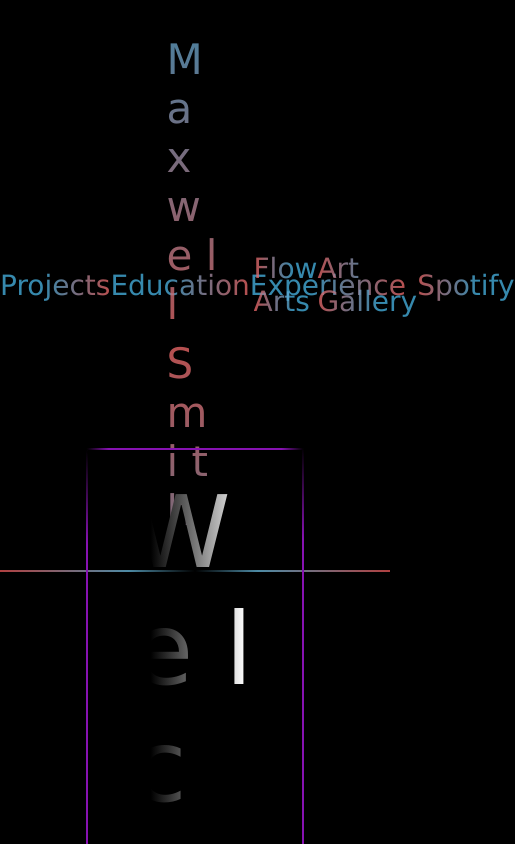
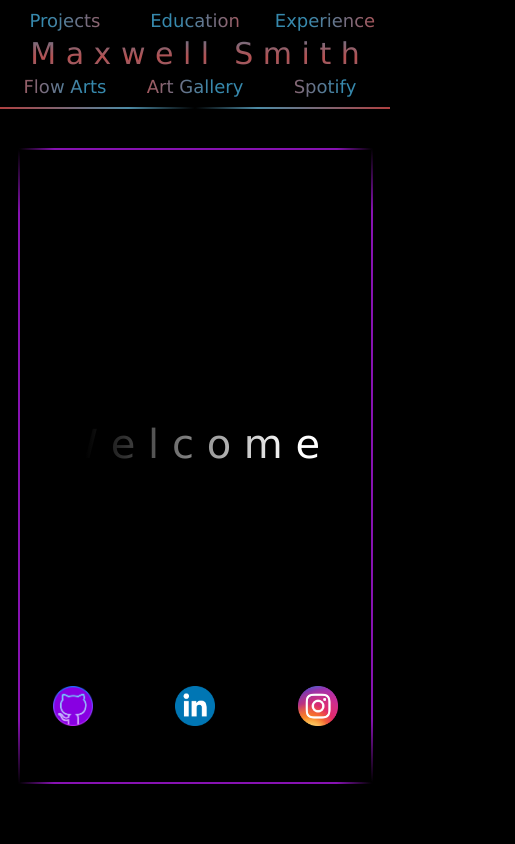
Before and after one commit to mxwllsmth/maxsmith, a React (Create React App) app: page / in a window 390 px wide. Shown: the top 844 px of the page, 515 px wide, since content can reach past the window. Built offline with nearby package versions, Linux system fonts and the light colour scheme.

Commit message:
Added mobile friendly css to landing page

```diff
--- a/src/components/Header.js
+++ b/src/components/Header.js
@@ -14,7 +14,7 @@ function Header() {
           </div>
           <Link to="/" id="name">
             <h1 id="max">M a x w e l l</h1>
-            <h1 id="max">S m i t h</h1>
+            <h1 id="smith">S m i t h</h1>
           </Link>
           <div id="headerRight">
             <Link to="Flow" id="header-nav" className="animate-right">Flow Arts</Link>
--- a/src/components/Home.js
+++ b/src/components/Home.js
@@ -11,10 +11,10 @@ const Home = props => {
         <h1 id="welcome">W e l c o m e</h1>
         <div id="homeAbout">
           <p className="gimmeMainSpace smallLine">I'm a former philosophy student and coach turned software developer, an artist, and a music lover.</p>
-          <p className="gimmeMainSpace smallLine">I developed this website to showcase my resume and my art as well as to learn React.js</p>
+          <p className="gimmeMainSpace smallLine">I developed this website to showcase my resume and my art, as well as to learn React.js</p>
           <p className="gimmeMainSpace smallLine" id="mainSpace">- You can contact me at -</p>
           <p className="gimmeMainSpace smallLine" id="email">maxwell.bsmith0@gmail.com</p>
-          <p className="gimmeMainSpace smallLine" id="mainSpace">or by following any of the links bellow to my social media</p>
+          <p className="gimmeMainSpace smallLine" id="mainSpace">or by following any of the links below to my social media</p>
         </div>
         <div id="siteNav">
           <a href="https://github.com/mxwllsmth" target="_blank" rel="noopener noreferrer"><img src={githubLogo2} id="logo" alt="Github Logo"/></a>
--- a/src/styles/Header.css
+++ b/src/styles/Header.css
@@ -30,7 +30,7 @@
     background-image: linear-gradient(
       to bottom, grey 0%, grey 35%, white 50%, grey 65%, grey 100%);
   }
-  #max {
+  #max, #smith {
     margin: 5px;
     padding: 0;
     font-weight: 400;
@@ -74,3 +74,33 @@
     background-image: linear-gradient(
       to right, grey 0%, grey 30%, white 50%, grey 70%, grey 100%);
   }
+
+  @media only screen and (max-width: 900px) {
+    #container {
+      flex-direction: column;
+      justify-content: space-between;
+      align-items: center;
+      padding: 10px 0 10px 0;
+      width: 100vw;
+    }
+    #header-nav {
+      font-size: 18px;
+      width: 100vw;
+    }
+    #name {
+      font-size: 20px;
+      margin: 0;
+      padding: 0;
+      flex-direction: row;
+      justify-content: space-evenly;
+    }
+    #max {
+      margin-right: 10px;
+    }
+    #smith {
+      padding-left: 10px;
+    }
+    #headerRight, #headerLeft {
+      width: 100vw;
+    }
+  }
--- a/src/styles/Home.css
+++ b/src/styles/Home.css
@@ -77,3 +77,36 @@
   animation: movingGradient 12.5s linear infinite reverse;
   animation-iteration-count: 1;
 }
+
+@media only screen and (max-width: 900px) {
+  #homeContainer {
+    margin-top: 10%;
+    height: 75vh;
+    width: 70vw;
+  }
+  #homeAbout {
+    margin-top: 30%;
+    display: flex;
+    flex-wrap: wrap;
+    justify-content: center;
+    font-size: 14px;
+    width: 70vw;
+  }
+  #welcome {
+    font-size: 40px;
+    display: flex;
+    width: 100vw;
+    align-items: center;
+    padding: 0 0 60px 0;
+    margin: 0;
+  }
+  #logo {
+    height: 40px;
+    width: 40px;
+  }
+  #siteNav {
+    margin-top: 120%;
+    position: absolute;
+    width: 100vw;
+  }
+}
```
